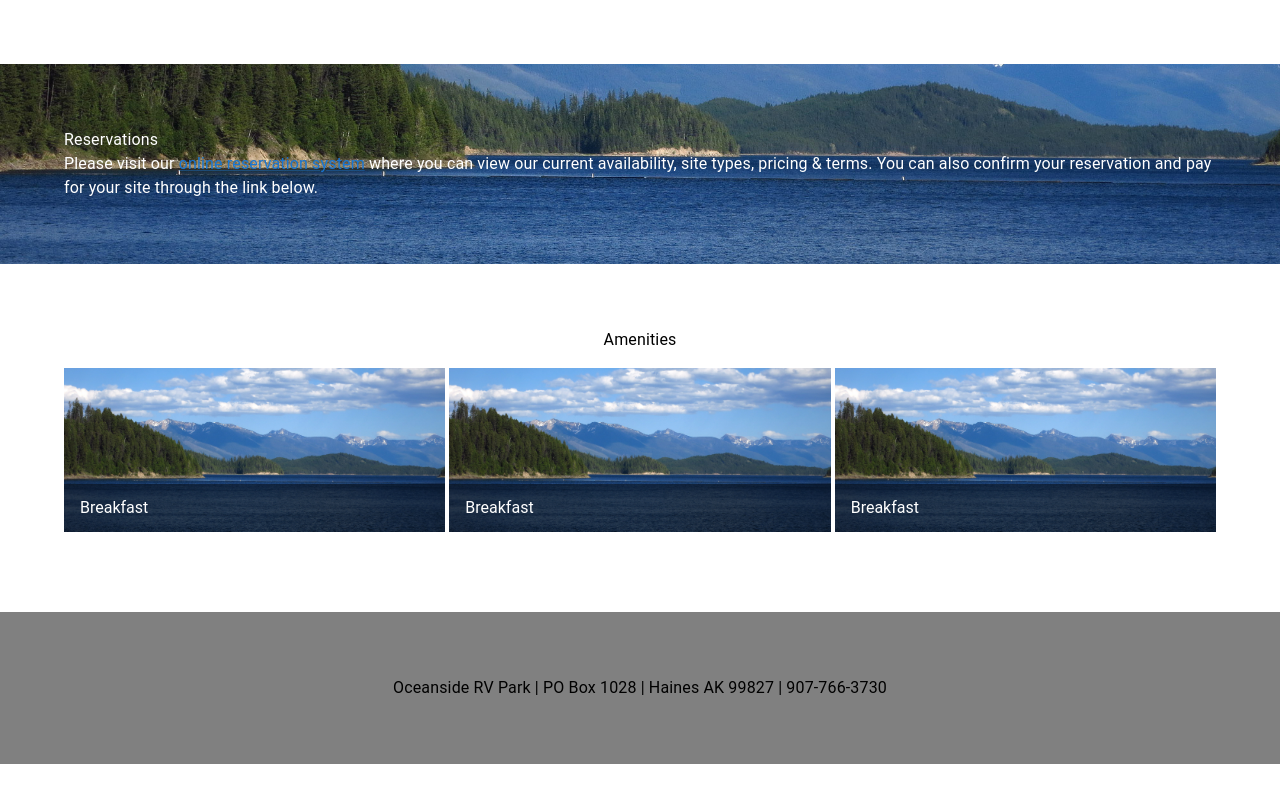
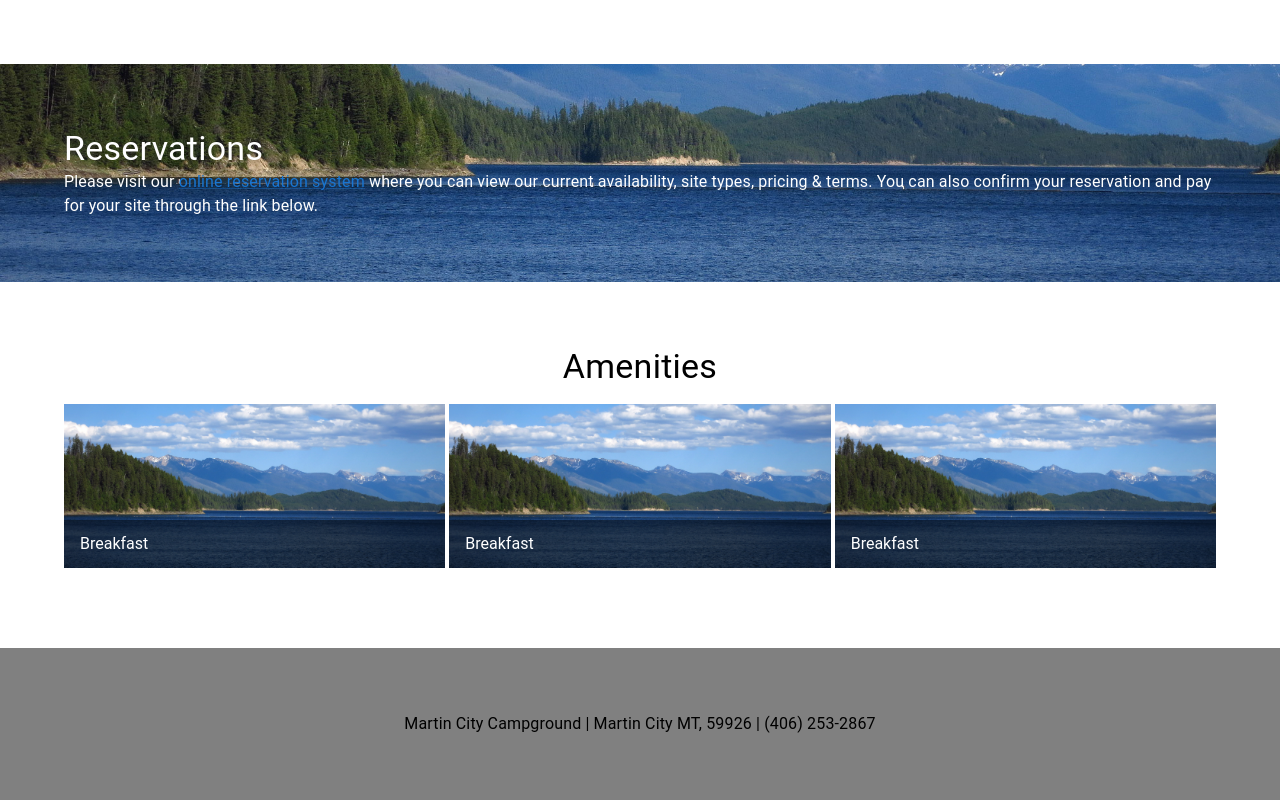
Before and after one commit to SABaltz/martin-city, a React (Create React App) app: page / in a window 1280 px wide. Shown: the part 640-1440 px from the top of the page. Before the commit the page ends 1404 px from the top, so only its background shows below. Built offline with nearby package versions, Linux system fonts and the light colour scheme.

Commit message:
Update text header size

```diff
--- a/src/components/Amenities/Amenities.jsx
+++ b/src/components/Amenities/Amenities.jsx
@@ -5,7 +5,7 @@ import {centerVertHoriz} from "../../global-parameters/Styles";
 function Amenities() {
     return (
         <Stack sx={{margin: '4rem 4rem', ...centerVertHoriz}}>
-            <Typography sx={{color: 'black'}}>Amenities</Typography>
+            <Typography sx={{color: 'black'}} variant={'h4'}>Amenities</Typography>
             <ImageList sx={{width: '90vw'}} cols={3} rowHeight={164}>
                 {itemData.map((item) => (
                     <ImageListItem key={item.img}>
--- a/src/components/footer/Footer.jsx
+++ b/src/components/footer/Footer.jsx
@@ -11,7 +11,7 @@ function Footer() {
         }}
     >
         <Stack sx={{margin: '4rem 4rem'}}>
-            <Typography sx={{}}>Oceanside RV Park | PO Box 1028 | Haines AK 99827 | 907-766-3730</Typography>
+            <Typography sx={{}}>Martin City Campground | Martin City MT, 59926 | (406) 253-2867</Typography>
         </Stack>
     </Box>)
 }
--- a/src/components/pre-nav/PreNav.jsx
+++ b/src/components/pre-nav/PreNav.jsx
@@ -5,7 +5,6 @@ import LocalPhoneIcon from '@mui/icons-material/LocalPhone';
 import Typography from "@mui/material/Typography";
 import {Mail} from "@mui/icons-material";
 import {centerVertHoriz} from "../../global-parameters/Styles";
-import {isMobile} from "react-device-detect";
 import DirectionsIcon from '@mui/icons-material/Directions';
 import {secondaryColor} from "../../global-parameters/Parameters";
 
--- a/src/components/reservations/Reservations.jsx
+++ b/src/components/reservations/Reservations.jsx
@@ -16,7 +16,7 @@ function Reservations() {
         }}
     >
         <Stack sx={{margin: '4rem 4rem'}}>
-            <Typography sx={{color: 'white'}}>Reservations</Typography>
+            <Typography sx={{color: 'white'}} variant={'h4'}>Reservations</Typography>
             <Typography sx={{color: 'white'}}>
                 Please visit our <Link>online reservation system</Link> where you can view our current availability,
                 site types, pricing & terms. You can also confirm your reservation and pay for your site through the
```
